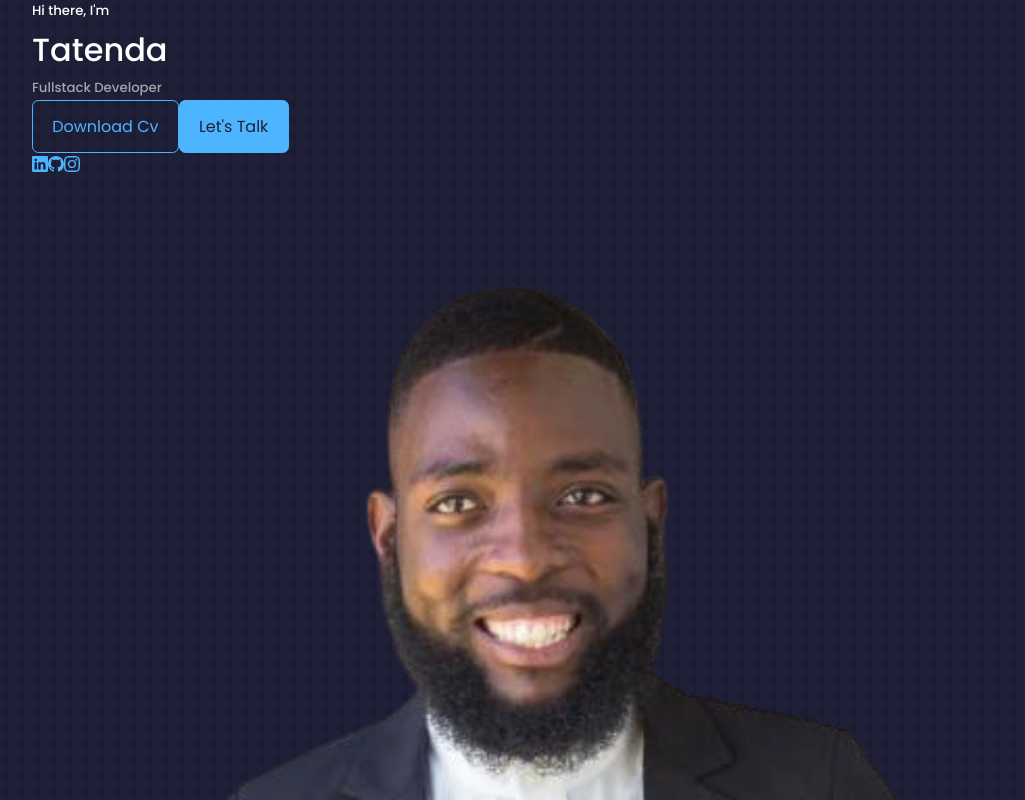
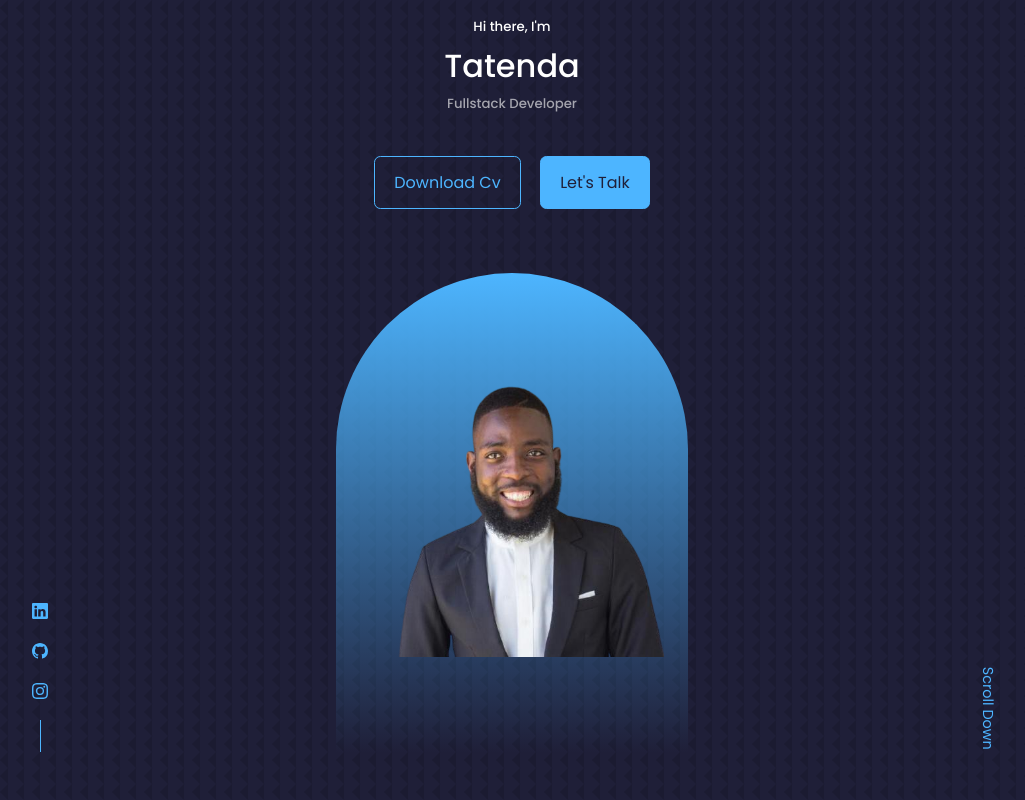
Before and after one commit to ProlificCoder17/portfolio_2025, a React (Vite) app: page / in a window 1280 px wide. Shown: the top 800 px of the page, without its empty margins (128-1153 px from the left). Built offline with nearby package versions, Linux system fonts and the light colour scheme.

Commit message:
Header, icons and scroll down styles

```diff
--- a/src/components/header/header.css
+++ b/src/components/header/header.css
@@ -0,0 +1,81 @@
+header {
+    height: 100vh;
+    padding-top: 1rem;
+    overflow: hidden;
+}
+
+.header__container {
+    text-align: center;
+    height: 100%;
+    position: relative;
+}
+
+/* ================= CTA ================== */
+.cta {
+    margin-top: 2.5rem;
+    display: flex;
+    gap: 1.2rem;
+    justify-content: center;
+}
+
+/* ================= HEADER SOCIALS ================== */
+.header__socials{
+    display: flex;
+    flex-direction: column;
+    align-items: center;
+    gap: 0.8rem;
+    position: absolute;
+    left: 0;
+    bottom: 3rem;
+
+}
+
+.header__socials::after {
+    content: "";
+    width: 1px;
+    height: 2rem;
+    background: var(--color-primary);
+}
+
+
+/* ================= PROFILE IMAGE ================== */
+.me {
+    background: linear-gradient(var(--color-primary), transparent);
+    width: 22rem;
+    height: 30rem;
+    position: absolute;
+    left: calc(50% - 11rem);
+    margin-top: 4rem;
+    border-radius: 12rem 12rem 0 0;
+    overflow: hidden;
+    padding: 5rem 1.5rem 1.5rem 1.5rem;
+}
+
+/* ================= SCROLL ================== */
+.scroll__down {
+    position: absolute;
+    right: -2.3rem;
+    bottom: 5rem;
+    transform: rotate(90deg);
+    font-weight: 300px;
+    font-size: 0.9rem;
+}
+
+/*=========  MEDIA QUERIES (MEDIUM DEVICES)  ===========*/
+@media screen and (max-width: 1024px) {
+    header {
+        height: 98vh;
+    }
+}
+
+/*=========  MEDIA QUERIES (SMALL DEVICES)  ===========*/
+@media screen and (max-width: 600px) {
+    header {
+        height: 100vh;
+    }
+
+    .header__socials,
+    .scroll__down {
+        display: none;
+    }
+}
--- a/src/index.css
+++ b/src/index.css
@@ -127,7 +127,7 @@
   }
 }
 
-/*=========  SMALL QUERIES (MEDIUM DEVICES)  ===========*/
+/*=========  MEDIA QUERIES (SMALL DEVICES)  ===========*/
 @media screen and (max-width: 600px) {
   .container {
     width: var(--container-width-sm);
```
Also changed, not shown: 1 other file (tests, documents, lock files or other folders).
